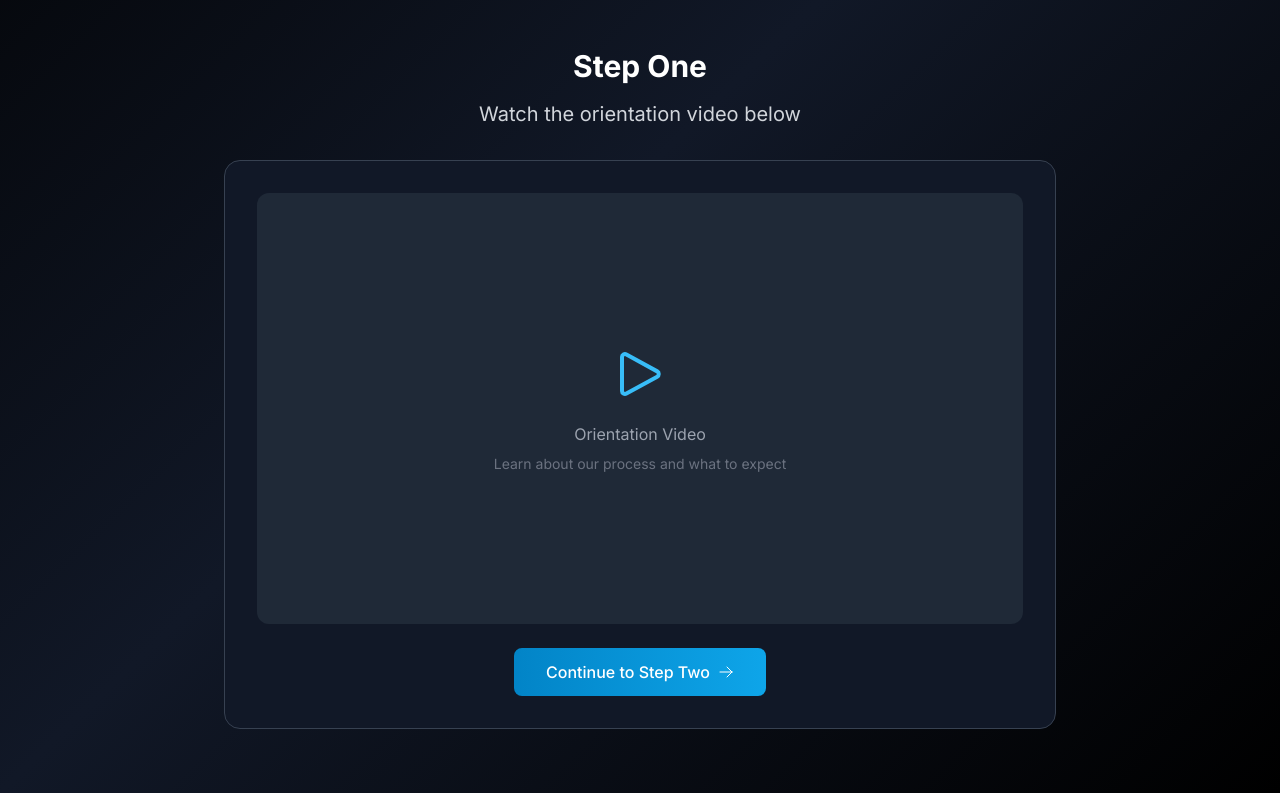
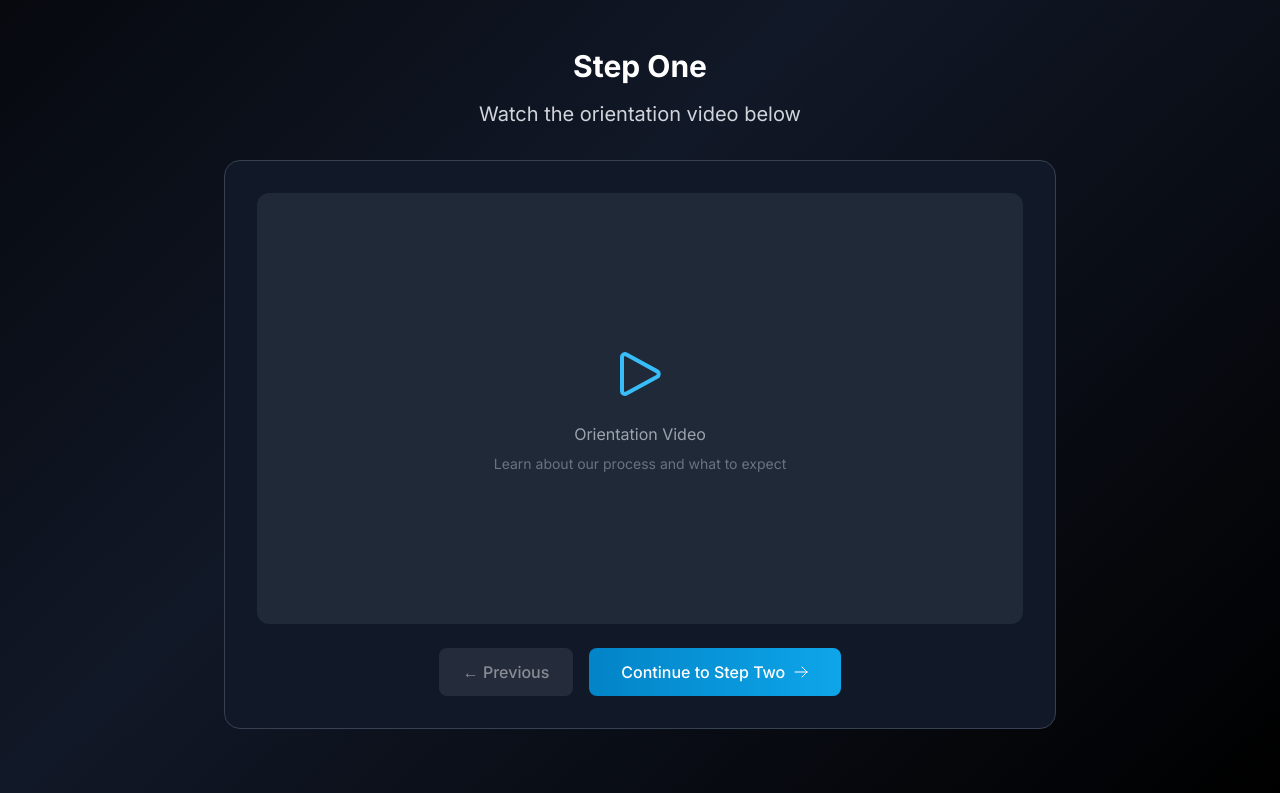
Before and after one commit to Hampus-Gstack/capitalfirm, a Next.js app: page /onboarding in a window 1280 px wide. Shown: the part 444-1237 px from the top of the page. Built offline with nearby package versions, Linux system fonts and the light colour scheme.

Commit message:
Add backward navigation to onboarding - Add Previous buttons to all steps allowing users to go back through the onboarding process

```diff
--- a/app/onboarding/page.tsx
+++ b/app/onboarding/page.tsx
@@ -105,10 +105,17 @@ export default function OnboardingPage() {
                 </div>
               </div>
 
-              <div className="text-center">
+                          <div className="flex justify-center space-x-4">
+              <button
+                onClick={() => setActiveStep(1)}
+                disabled={activeStep === 1}
+                className="bg-gray-700 hover:bg-gray-600 disabled:opacity-50 disabled:cursor-not-allowed text-white px-6 py-3 rounded-lg font-medium transition-all duration-200 flex items-center"
+              >
+                ← Previous
+              </button>
               <button
                 onClick={() => setActiveStep(2)}
-                  className="bg-gradient-to-r from-accent-600 to-accent-500 hover:from-accent-500 hover:to-accent-400 text-white px-8 py-3 rounded-lg font-medium transition-all duration-200 transform hover:scale-105 flex items-center mx-auto"
+                className="bg-gradient-to-r from-accent-600 to-accent-500 hover:from-accent-500 hover:to-accent-400 text-white px-8 py-3 rounded-lg font-medium transition-all duration-200 transform hover:scale-105 flex items-center"
               >
                 Continue to Step Two
                 <ArrowRightIcon className="h-4 w-4 ml-2" />
@@ -469,10 +476,16 @@ export default function OnboardingPage() {
                     </div>
                   </form>
 
-                  <div className="mt-6 text-center">
+                  <div className="mt-6 flex justify-center space-x-4">
+                    <button
+                      onClick={() => setActiveStep(1)}
+                      className="bg-gray-700 hover:bg-gray-600 text-white px-6 py-3 rounded-lg font-medium transition-all duration-200 flex items-center"
+                    >
+                      ← Previous
+                    </button>
                     <button
                       onClick={() => setActiveStep(3)}
-                      className="bg-gradient-to-r from-accent-600 to-accent-500 hover:from-accent-500 hover:to-accent-400 text-white px-8 py-3 rounded-lg font-medium transition-all duration-200 transform hover:scale-105 flex items-center mx-auto"
+                      className="bg-gradient-to-r from-accent-600 to-accent-500 hover:from-accent-500 hover:to-accent-400 text-white px-8 py-3 rounded-lg font-medium transition-all duration-200 transform hover:scale-105 flex items-center"
                     >
                       Continue to Step Three
                       <ArrowRightIcon className="h-4 w-4 ml-2" />
@@ -567,10 +580,16 @@ export default function OnboardingPage() {
               </div>
             </div>
 
-            <div className="text-center mt-8">
+            <div className="flex justify-center space-x-4 mt-8">
+              <button
+                onClick={() => setActiveStep(2)}
+                className="bg-gray-700 hover:bg-gray-600 text-white px-6 py-3 rounded-lg font-medium transition-all duration-200 flex items-center"
+              >
+                ← Previous
+              </button>
               <button
                 onClick={() => setActiveStep(4)}
-                className="bg-gradient-to-r from-accent-600 to-accent-500 hover:from-accent-500 hover:to-accent-400 text-white px-8 py-3 rounded-lg font-medium transition-all duration-200 transform hover:scale-105 flex items-center mx-auto"
+                className="bg-gradient-to-r from-accent-600 to-accent-500 hover:from-accent-500 hover:to-accent-400 text-white px-8 py-3 rounded-lg font-medium transition-all duration-200 transform hover:scale-105 flex items-center"
               >
                 Continue to Step Four
                 <ArrowRightIcon className="h-4 w-4 ml-2" />
@@ -641,12 +660,20 @@ export default function OnboardingPage() {
                 </div>
               </div>
 
-              <div className="text-center">
-                <button className="bg-gradient-to-r from-accent-600 to-accent-500 hover:from-accent-500 hover:to-accent-400 text-white px-8 py-4 rounded-lg font-medium transition-all duration-200 transform hover:scale-105 flex items-center mx-auto text-lg">
+              <div className="flex justify-center space-x-4">
+                <button
+                  onClick={() => setActiveStep(3)}
+                  className="bg-gray-700 hover:bg-gray-600 text-white px-6 py-4 rounded-lg font-medium transition-all duration-200 flex items-center"
+                >
+                  ← Previous
+                </button>
+                <button className="bg-gradient-to-r from-accent-600 to-accent-500 hover:from-accent-500 hover:to-accent-400 text-white px-8 py-4 rounded-lg font-medium transition-all duration-200 transform hover:scale-105 flex items-center text-lg">
                   <CalendarIcon className="h-5 w-5 mr-2" />
                   Book Your Onboarding Call
                 </button>
-                <p className="text-gray-400 text-sm mt-4">
+              </div>
+              <div className="text-center mt-4">
+                <p className="text-gray-400 text-sm">
                   Get started with your capital raising journey today
                 </p>
               </div>
```
Lines whose indentation alone changed are shown as unchanged.
